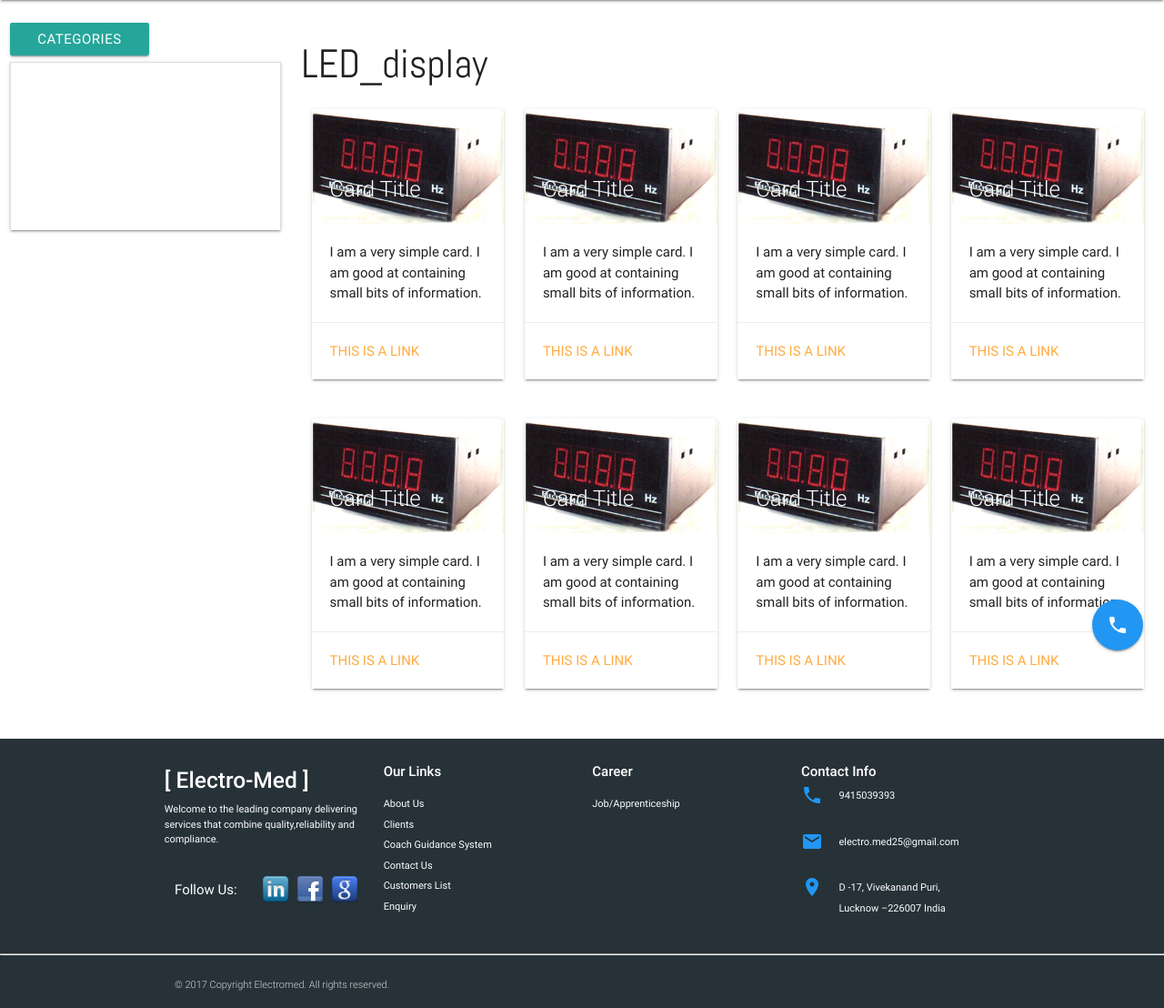
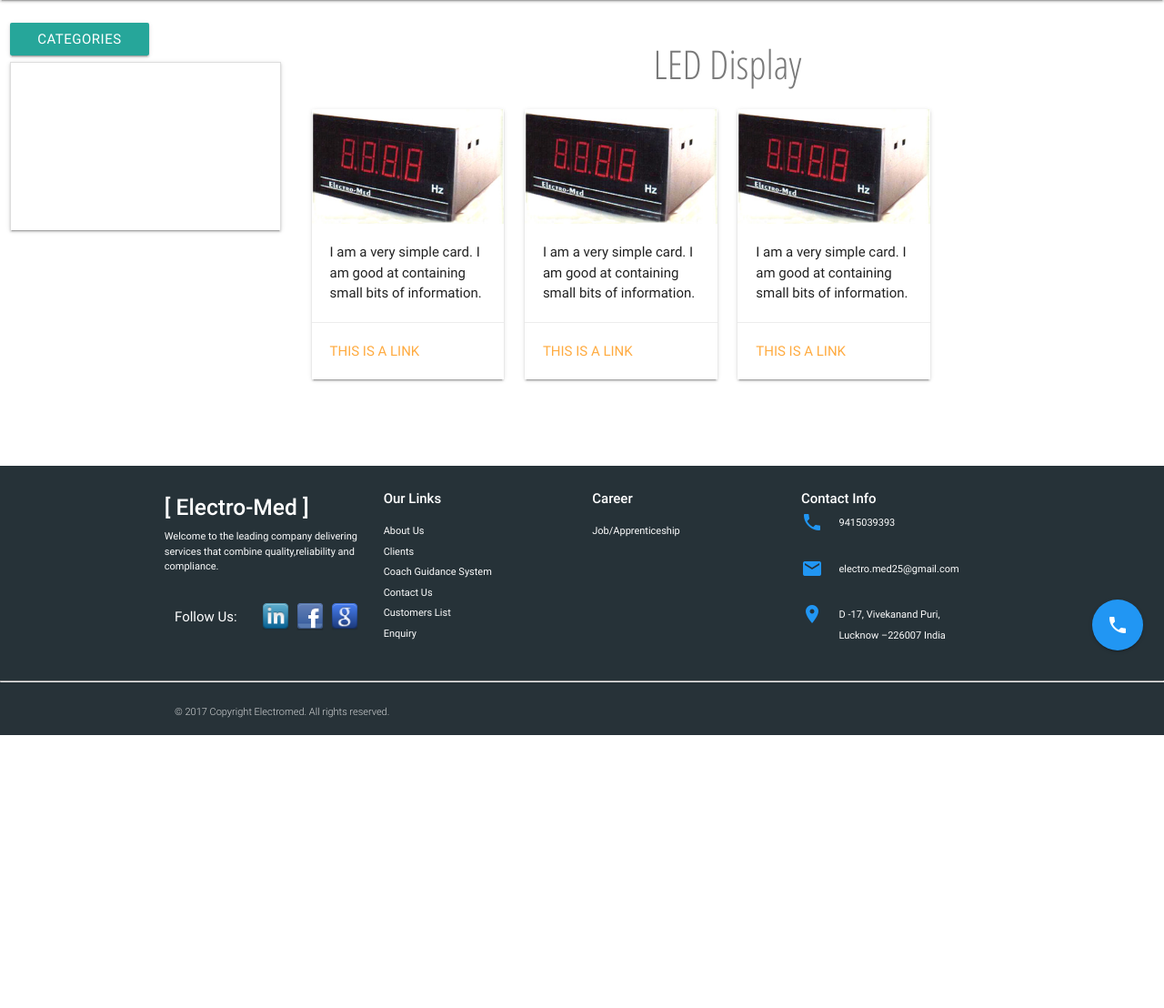
Before and after one commit to abhishek-8/electromed, a PHP site: page /product_list.php?id=LED_display&num=3 in a window 1280 px wide. Shown: the part 62-1170 px from the top of the page at 91% size. After the commit the page ends 870 px from the top, so only its background shows below. Run offline with PHP 8.4, Linux system fonts and the light colour scheme; some libraries are stand-ins or nearby versions.

Commit message:
category filter

```diff
--- a/product_list.php
+++ b/product_list.php
@@ -1,5 +1,6 @@
 <?php
 $x= $_GET['id'];
+$z=$_GET['num'];
 ?>
 <!DOCTYPE html>
 <html lang="en">
@@ -23,6 +24,7 @@
          <script src="action.js" type="text/javascript"></script>
         <script>
         $(document).ready(function(){
+         filter('<?php echo $x; ?>',<?php echo $z; ?>);
         $('.collapsible').collapsible();
         $(".dropdown-button").dropdown({
         hover:true,
@@ -37,11 +39,11 @@
     <body>
         <div class="dropdown-content" id="products">
             <div class="container">
-                <div class="row">
-          <div class="col l2"><p class="dropdown_headName"><a href="product_list.php?id=LED_display">LED Display</a></p><hr></div>
-          <div class="col l3"><p class="dropdown_headName"><a href="product_list.php?id=Product_for_office">Products for Office</a></p><hr></div>
-          <div class="col l3"><p class="dropdown_headName"><a href="product_list.php?id=Standalone_projects">Standalone Projects</a></p><hr></div>
-          <div class="col l4"><p class="dropdown_headName"><a href="product_list.php?id=Industrial_Instruments">Industrial Instruments</a></p><hr></div>
+          <div class="row">
+          <div class="col l2"><p class="dropdown_headName"><a href="product_list.php?id=LED_display&num=3">LED Display</a></p><hr></div>
+          <div class="col l3"><p class="dropdown_headName"><a href="product_list.php?id=Product_for_office&num=4">Products for Office</a></p><hr></div>
+          <div class="col l3"><p class="dropdown_headName"><a href="product_list.php?id=Featured_Projects&num=3">Featured Projects</a></p><hr></div>
+          <div class="col l4"><p class="dropdown_headName"><a href="product_list.php?id=Industrial_Instruments&num=10">Industrial Instruments</a></p><hr></div>
         </div>
                 <div class="row" style="margin-top:-50px;">
                     <div class="col l2">
@@ -104,7 +106,7 @@
                     <a href="#!" class="btn" onclick="Materialize.showStaggeredList('#staggered-test')">Categories</a>
                     <ul id="staggered-test" class="collapsible" data-collapsible="accordion">
                         <li style="opacity: 0;">
-                            <div class="collapsible-header" onclick="temp()">LED Display</div>
+                            <div class="collapsible-header" onclick="filter('LED_display',3)">LED Display</div>
                             <div class="collapsible-body container"><br>
                                 <a href="products.php?id=">TRUE COLOR HD SCREEN</a><br>
                                 <hr>
@@ -165,58 +167,54 @@
                     </ul>
                 </div>
                 <div class="col l9">
-                    <h3 class="headName1" id='t'><?php echo $x; ?></h3>
+                    <h3 class="headName" id="category_name"></h3>
                     <div class="row">
-                        <div class="col s12 m7 l3">
+                        <div class="col s12 m7 l3" id="c1">
                             <div class="card">
-                                <div class="card-image">
-                                    <img src="photos/lfm1.jpg">
-                                    <span class="card-title">Card Title</span>
+                                <div class="card-image" id="p1">
+
                                 </div>
                                 <div class="card-content">
-                                    <p>I am a very simple card. I am good at containing small bits of information.</p>
+                                    <p id="d1"></p>
                                 </div>
                                 <div class="card-action">
                                     <a href="#">This is a link</a>
                                 </div>
                             </div>
                         </div>
-                        <div class="col s12 m7 l3">
+                        <div class="col s12 m7 l3" id="c2">
                             <div class="card">
-                                <div class="card-image">
-                                    <img src="photos/lfm1.jpg">
-                                    <span class="card-title">Card Title</span>
+                                <div class="card-image" id="p2">
+
                                 </div>
                                 <div class="card-content">
-                                    <p>I am a very simple card. I am good at containing small bits of information.</p>
+                                    <p id="d2"></p>
                                 </div>
                                 <div class="card-action">
                                     <a href="#">This is a link</a>
                                 </div>
                             </div>
                         </div>
-                        <div class="col s12 m7 l3">
+                        <div class="col s12 m7 l3" id="c3">
                             <div class="card">
-                                <div class="card-image">
-                                    <img src="photos/lfm1.jpg">
-                                    <span class="card-title">Card Title</span>
+                                <div class="card-image" id="p3">
+
                                 </div>
                                 <div class="card-content">
-                                    <p>I am a very simple card. I am good at containing small bits of information.</p>
+                                    <p id="d3"></p>
                                 </div>
                                 <div class="card-action">
                                     <a href="#">This is a link</a>
                                 </div>
                             </div>
                         </div>
-                        <div class="col s12 m7 l3">
+                        <div class="col s12 m7 l3" id="c4">
                             <div class="card">
-                                <div class="card-image">
-                                    <img src="photos/lfm1.jpg">
-                                    <span class="card-title">Card Title</span>
+                                <div class="card-image" id="p4">
+
                                 </div>
                                 <div class="card-content">
-                                    <p>I am a very simple card. I am good at containing small bits of information.</p>
+                                    <p id="d4"></p>
                                 </div>
                                 <div class="card-action">
                                     <a href="#">This is a link</a>
@@ -226,56 +224,80 @@
                     </div>
 
                      <div class="row">
-                        <div class="col s12 m7 l3">
+                        <div class="col s12 m7 l3" id="c5">
                             <div class="card">
-                                <div class="card-image">
-                                    <img src="photos/lfm1.jpg">
-                                    <span class="card-title">Card Title</span>
+                                <div class="card-image" id="p5">
+
                                 </div>
                                 <div class="card-content">
-                                    <p>I am a very simple card. I am good at containing small bits of information.</p>
+                                    <p id="d5"></p>
                                 </div>
                                 <div class="card-action">
                                     <a href="#">This is a link</a>
                                 </div>
                             </div>
                         </div>
-                        <div class="col s12 m7 l3">
+                        <div class="col s12 m7 l3" id="c6">
                             <div class="card">
-                                <div class="card-image">
-                                    <img src="photos/lfm1.jpg">
-                                    <span class="card-title">Card Title</span>
+                                <div class="card-image" id="p6">
+
                                 </div>
                                 <div class="card-content">
-                                    <p>I am a very simple card. I am good at containing small bits of information.</p>
+                                    <p id="d6"></p>
                                 </div>
                                 <div class="card-action">
                                     <a href="#">This is a link</a>
                                 </div>
                             </div>
                         </div>
-                        <div class="col s12 m7 l3">
+                        <div class="col s12 m7 l3" id="c7">
                             <div class="card">
-                                <div class="card-image">
-                                    <img src="photos/lfm1.jpg">
-                                    <span class="card-title">Card Title</span>
+                                <div class="card-image" id="p7">
+
                                 </div>
                                 <div class="card-content">
-                                    <p>I am a very simple card. I am good at containing small bits of information.</p>
+                                    <p id="d7"></p>
                                 </div>
                                 <div class="card-action">
                                     <a href="#">This is a link</a>
                                 </div>
                             </div>
                         </div>
-                        <div class="col s12 m7 l3">
+                        <div class="col s12 m7 l3" id="c8">
                             <div class="card">
-                                <div class="card-image">
-                                    <img src="photos/lfm1.jpg">
-                                    <span class="card-title">Card Title</span>
+                                <div class="card-image" id="p8">
+
                                 </div>
                                 <div class="card-content">
-                                    <p>I am a very simple card. I am good at containing small bits of information.</p>
+                                    <p id="d8"></p>
+                                </div>
+                                <div class="card-action">
+                                    <a href="#">This is a link</a>
+                                </div>
+                            </div>
+                        </div>
+                    </div>
+                    <div class="row">
+                        <div class="col s12 m7 l3" id="c9">
+                            <div class="card">
+                                <div class="card-image" id="p9">
+
+                                </div>
+                                <div class="card-content">
+                                    <p id="d9"></p>
+                                </div>
+                                <div class="card-action">
+                                    <a href="#">This is a link</a>
+                                </div>
+                            </div>
+                        </div>
+                        <div class="col s12 m7 l3" id="c10">
+                            <div class="card">
+                                <div class="card-image" id="p10">
+
+                                </div>
+                                <div class="card-content">
+                                    <p id="d10"></p>
                                 </div>
                                 <div class="card-action">
                                     <a href="#">This is a link</a>
```
Also changed, not shown: other parts of product_list.php (+31 -31 lines), about.html (+18 -18 lines), action.js (+69 -2 lines), contactForm.html (+18 -18 lines), home.html (+18 -18 lines), products.php (+36 -20 lines).
